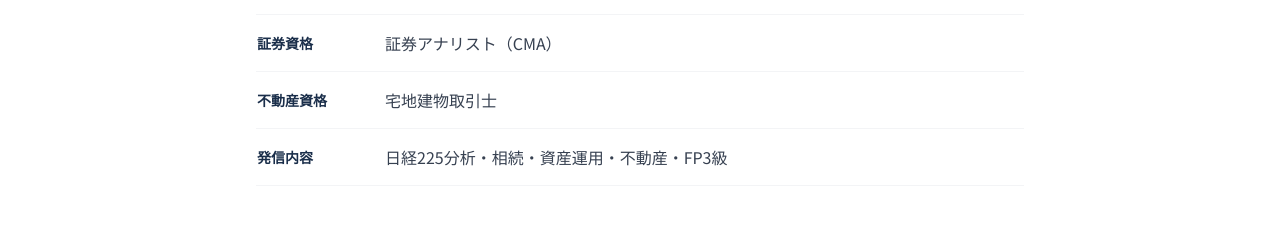
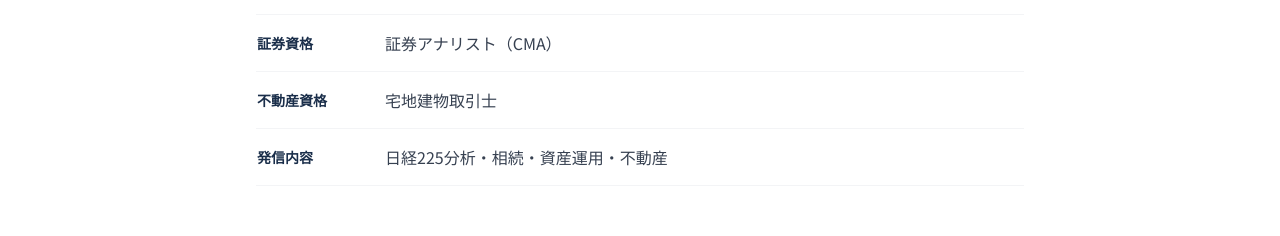
Before and after one commit to tanima3232-eng/bulltalk, a Next.js app: page /about in a window 1280 px wide. Shown: the part 1860-2096 px from the top of the page. Built offline with nearby package versions, Linux system fonts and the light colour scheme.

Commit message:
fix: 発信内容からFP3級を削除

```diff
--- a/app/about/page.tsx
+++ b/app/about/page.tsx
@@ -144,7 +144,7 @@ export default function AboutPage() {
                     { label: "FP資格", value: "ファイナンシャルプランナー1級（FP1級）" },
                     { label: "証券資格", value: "証券アナリスト（CMA）" },
                     { label: "不動産資格", value: "宅地建物取引士" },
-                    { label: "発信内容", value: "日経225分析・相続・資産運用・不動産・FP3級" },
+                    { label: "発信内容", value: "日経225分析・相続・資産運用・不動産" },
                   ].map((row) => (
                     <tr key={row.label} className="border-b border-gray-100">
                       <td className="py-4 pr-6 text-navy font-bold text-sm w-32 whitespace-nowrap">{row.label}</td>
```
